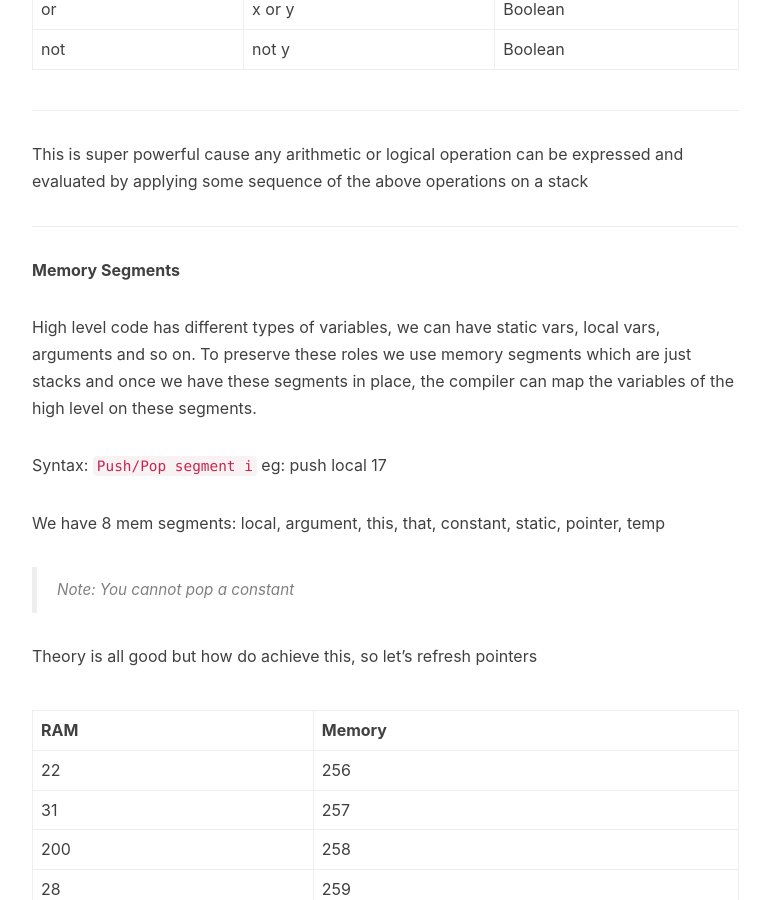
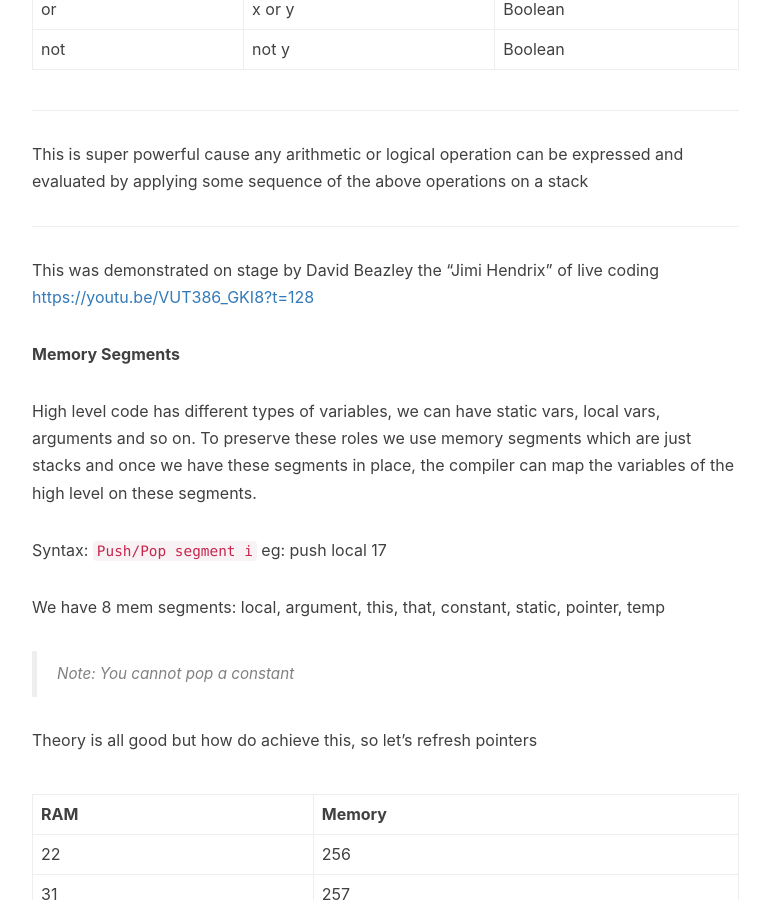
Before and after one commit to Sangarshanan/sangarshanan.github.io, a Jekyll site: the page built from _posts/2020-05-25-nand2tetris#2.md, in a window 1280 px wide and 900 px high, scrolled down 2566 px. Shown: the whole window, without its empty margins (233-1003 px from the left). Built offline with Jekyll 4.4.1, drawn with Linux system fonts in a browser that asks for light colours; nearby versions of some CDN libraries; comment, search, counter and statistics services are not loaded.

Commit message:
Update 2020-05-25-nand2tetris#2.md

```diff
--- a/_posts/2020-05-25-nand2tetris#2.md
+++ b/_posts/2020-05-25-nand2tetris#2.md
@@ -89,6 +89,7 @@ of the above operations on a stack
 
 ---
 
+This was demonstrated on stage by David Beazley the "Jimi Hendrix" of live coding <https://youtu.be/VUT386_GKI8?t=128>
 
 <b> Memory Segments </b>
 
```
